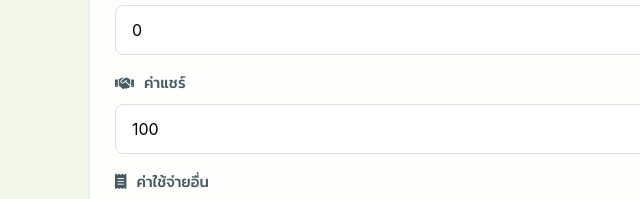
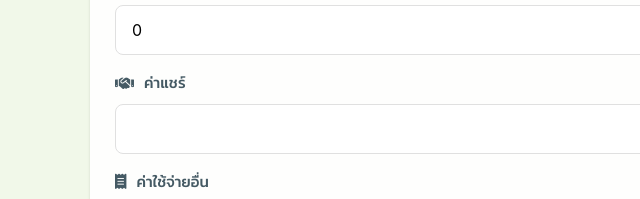
Before and after one commit to SAMSEE888/SAMSEE-KRATOMYMT-SYSTEM, a plain HTML site: page index.html in a window 1280 px wide. Shown: the part 879-1078 px from the top of the page, 0-640 px from the left. Drawn offline with nearby package versions, Linux system fonts and the light colour scheme.

Commit message:
Update index.html

```diff
--- a/index.html
+++ b/index.html
@@ -68,7 +68,8 @@
           </div>
           <div class="form-group">
             <label for="shareFee"><i class="fas fa-handshake"></i> ค่าแชร์</label>
-            <input type="number" id="shareFee" min="0" value="100" />
+            <input type="number" id="shareFee" min="0" value="1
+              0" />
           </div>
           <div class="form-group">
             <label for="otherFee"><i class="fas fa-receipt"></i> ค่าใช้จ่ายอื่น</label>
```
